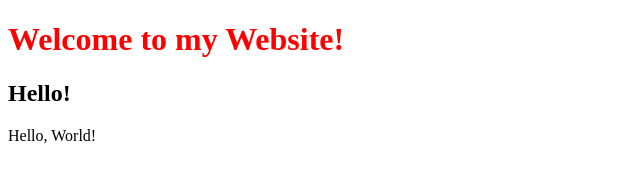
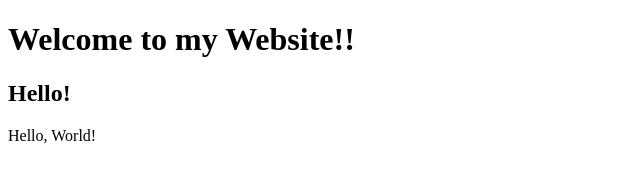
Before and after one commit to Kentag94/Curso_Web_CS50_Harvard_U, a plain HTML site: page index.html in a window 1280 px wide. Shown: the whole page, without its empty margins (0-640 px from the left). Drawn offline with Linux system fonts and the light colour scheme.

Commit message:
Added extra exclamation point

```diff
--- a/index.html
+++ b/index.html
@@ -6,7 +6,7 @@
     <title>Web Usando Git</title>
 </head>
 <body>
-    <h1 style="color:red;">Welcome to my Website!</h1>
+    <h1>Welcome to my Website!!</h1>
     <h2>Hello!</h2>
     Hello, World!
 </body>
```
